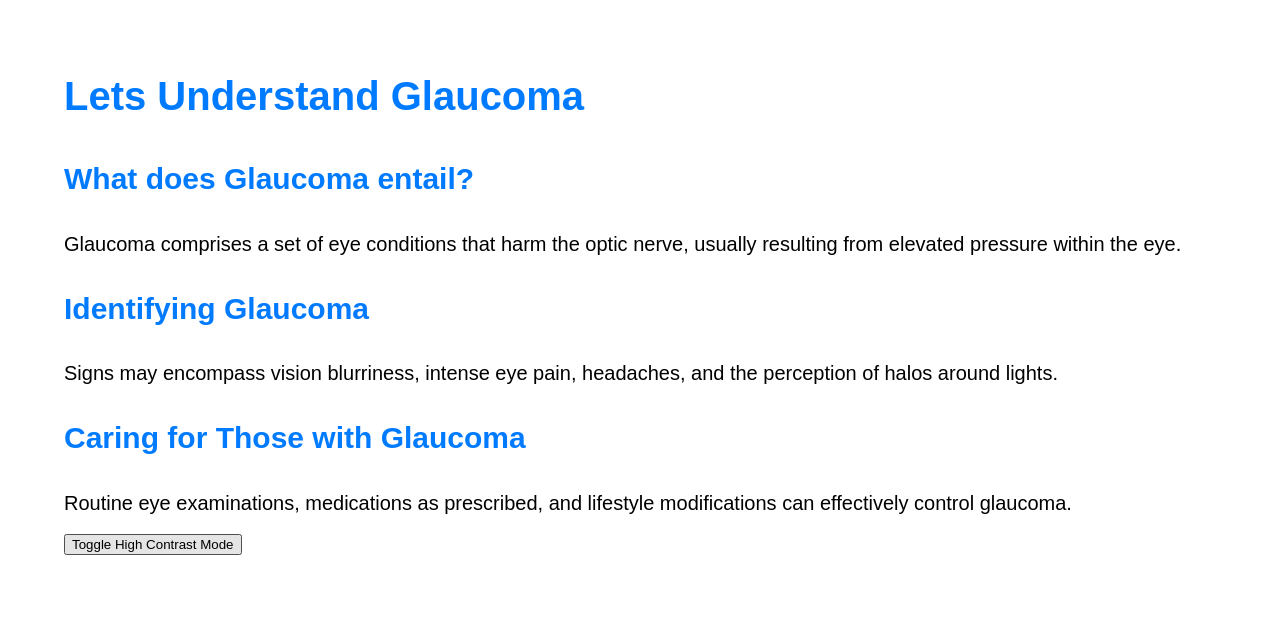
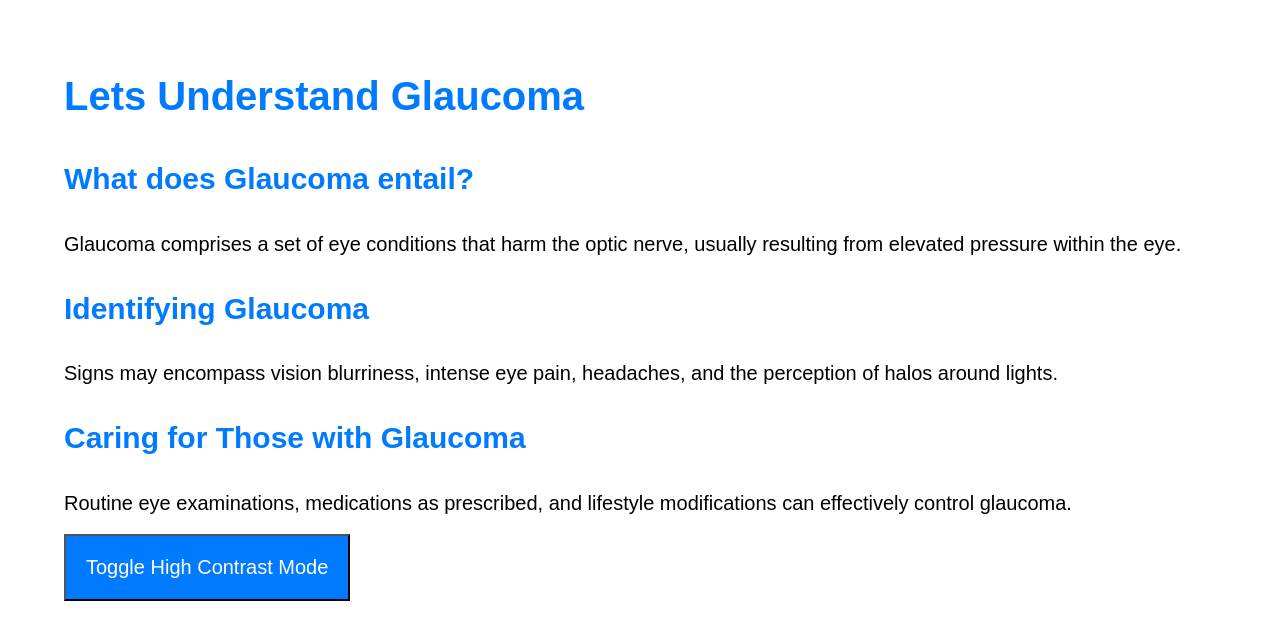
Before and after one commit to yasshh17/Assignment-7, a plain HTML site: page index.html in a window 1280 px wide. In both pictures the pointer is over the button "Toggle High Contrast Mode". Drawn offline with Linux system fonts and the light colour scheme.

Commit message:
Button high contrast change

```diff
--- a/index.html
+++ b/index.html
@@ -22,13 +22,13 @@
             margin-bottom: 15px;
         }
 
-        #contrastButton {
+        #toggle-high-contrast {
             padding: 1em;
             font-size: 1em;
             cursor: pointer;
         }
 
-        #contrastButton:hover {
+        #toggle-high-contrast:hover {
             background-color: #007bff;
             color: #fff;
         }
@@ -37,6 +37,7 @@
             color: #fff;
             background-color: #000;
         }
+
 
         @media (max-width: 600px) {
             body {
```
